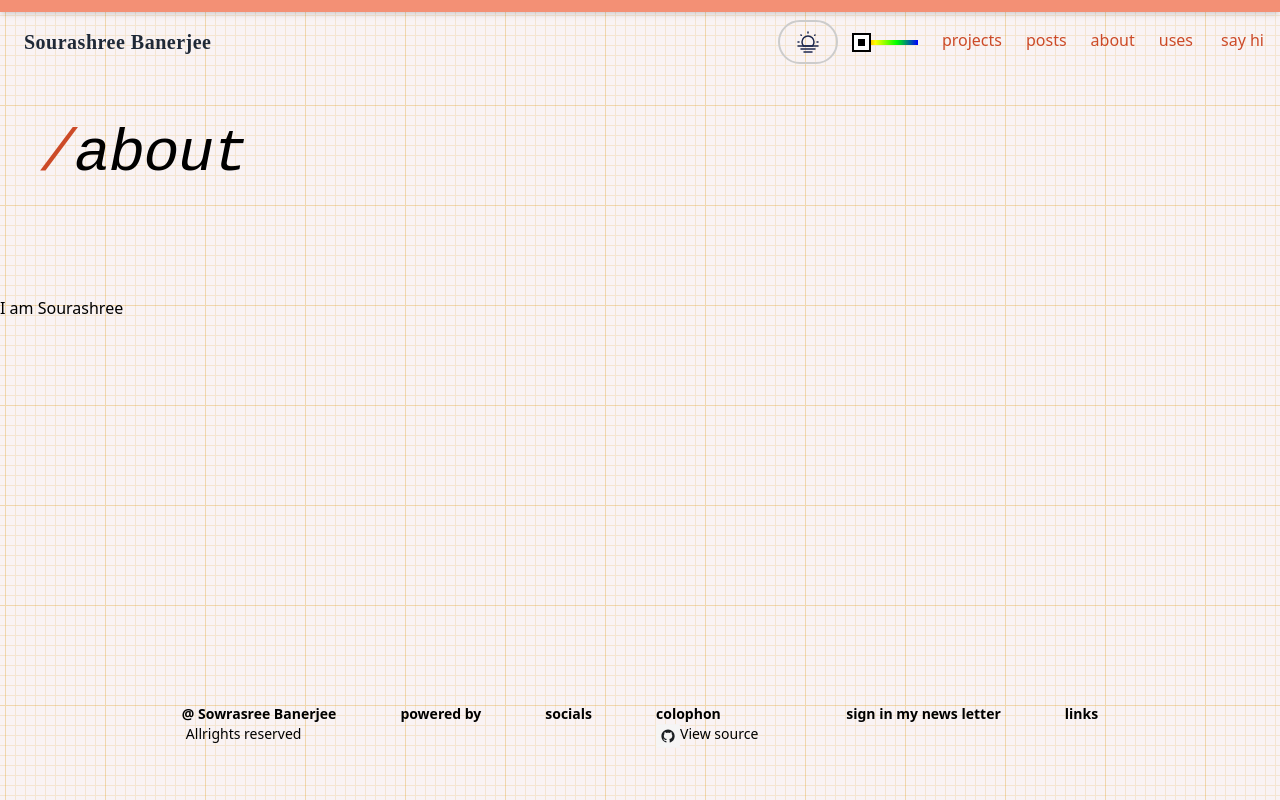
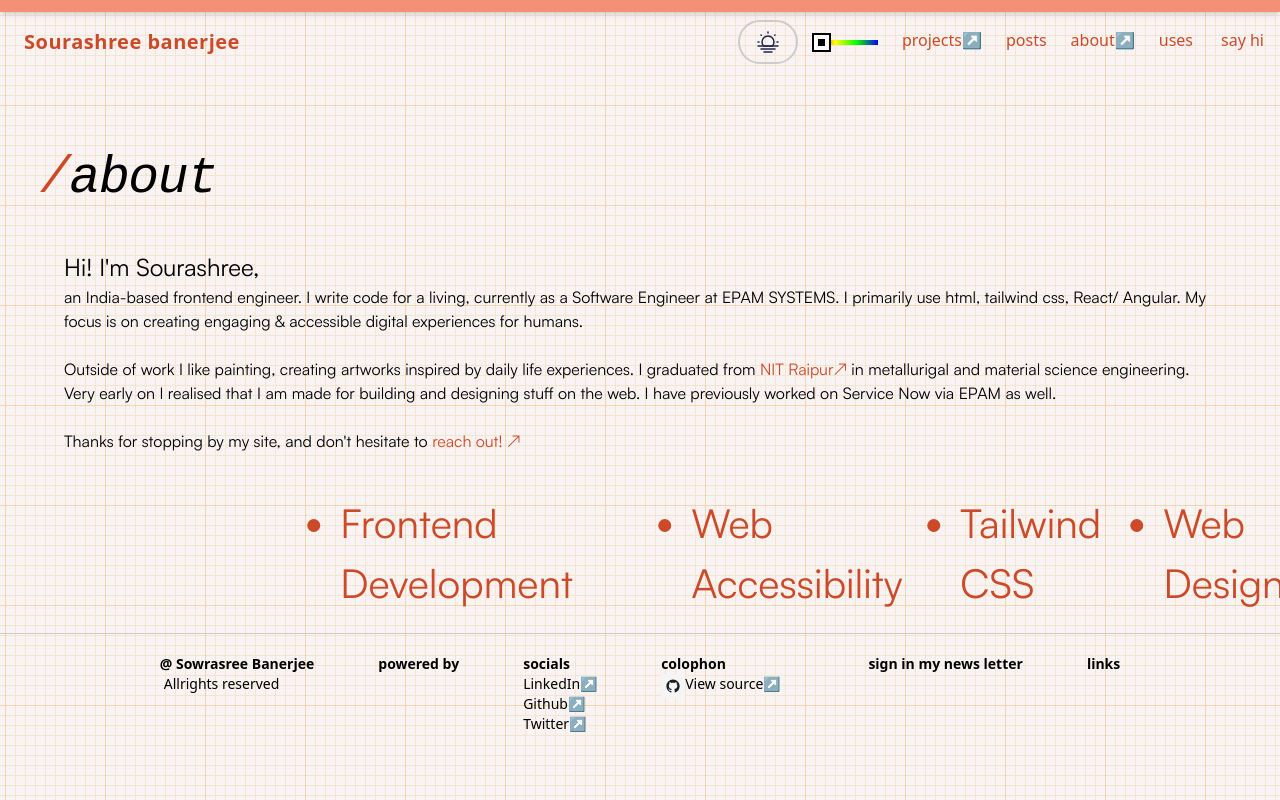
Before and after one commit to Shree0310/pigmentPie, a React (Create React App) app in the folder Desktop/pigmentPie/: page /about in a window 1280 px wide. Shown: the top 800 px of the page. Built offline with nearby package versions, Linux system fonts and the light colour scheme; a web font is replaced by a local one.

Commit message:
footer changes

```diff
--- a/Desktop/pigmentPie/src/App.css
+++ b/Desktop/pigmentPie/src/App.css
@@ -10,6 +10,11 @@ body, html {
 
 }
 
+.footer-line {
+  height: 1px;
+  background-color: #ccc; /* Line color */
+  margin: 20px 0; /* Spacing around the line */
+}
 
 
 
--- a/Desktop/pigmentPie/src/App.js
+++ b/Desktop/pigmentPie/src/App.js
@@ -22,11 +22,12 @@ function RootLayout() {
       <nav>
         <Header />
       </nav>
-      <main>
+      <main className='flex-grow'>
         <Outlet /> {/* Outlet renders child routes like App, About, Projects */}
       </main>
       <footer>
-          <Footer/>
+        <div className="footer-line"></div>
+        <Footer />
       </footer>
     </div>
   );
--- a/Desktop/pigmentPie/src/Components/About.js
+++ b/Desktop/pigmentPie/src/Components/About.js
@@ -3,11 +3,34 @@ import  "./ColorSchemeToggle.css"
 
 const About = ()=>{
     return (
-        <div className="">
-            <h1 className="font-caskadia italic text-6xl tracking-tight mx-10 py-28">
+        <div>
+            <h1 className="font-caskadia italic text-[clamp(2rem,4vw,4rem)] tracking-tight mx-10 pt-32 pb-8">
                 <span className="sub-text">/</span>about</h1>
             {/* <h3 className="text-2xl font-sans font-light mx-12">I weave web experiences through code and art.</h3> */}
-            <p>I am Sourashree</p>
+            <p className="font-satoshi mx-16 text-[24px]">Hi! I'm Sourashree, </p>
+            <p className="font-satoshi mx-16 text-[16px]">
+            an India-based frontend engineer. I write code for a living, currently as a Software Engineer at EPAM SYSTEMS. I primarily use html, tailwind css, React/ Angular.
+            My focus is on creating engaging & accessible digital experiences for humans.
+            </p>
+            <br/>
+            <p className="font-satoshi mx-16 text-[16px]">
+            Outside of work I like painting, creating artworks inspired by daily life experiences. I graduated from <a className="sub-text">NIT Raipur</a> in metallurigal and material science engineering. Very early on I realised that I am made for building and designing stuff on the web.
+            I have previously worked on Service Now via EPAM as well.
+            </p>
+            <br/>
+            <p className="font-satoshi mx-16 text-[16px]">Thanks for stopping by my site, and don't hesitate to <a className="sub-text"> reach out! </a></p>
+
+            <div className="w-full sub-text overflow-hidden pt-10">
+            <ul className="font-satoshi list-disc text-[40px] animate-move-text flex space-x-3 px-4">
+                <li>Frontend Development </li>
+                <li>Web Accessibility </li>
+                <li>Tailwind CSS </li>
+                <li>Web Design </li>
+                <li>Design Systems</li>
+            </ul>
+            </div>
+
+
         </div>
     )
 }
--- a/Desktop/pigmentPie/src/Components/ColorSchemeToggle.css
+++ b/Desktop/pigmentPie/src/Components/ColorSchemeToggle.css
@@ -6,7 +6,7 @@
 
 body {
   background-color: var(--bg-color);
-  /* color: var(--text-color); */
+  color: var(--body-text-color);
 }
 
 nav {
@@ -14,12 +14,15 @@ nav {
   color: var(--text-color);
 }
 
-/* h1 {
-  color: var(--text-color);
-} */
 
 .sub-text{
   color: var(--text-color);
+}
+
+a::after {
+  content: "↗";
+  color: var(--text-color);
+  size: 16px;
 }
 
 
--- a/Desktop/pigmentPie/src/Components/ColorSchemeToggle.js
+++ b/Desktop/pigmentPie/src/Components/ColorSchemeToggle.js
@@ -62,6 +62,7 @@ const ColorSchemeToggle =() =>{
         let newBgColor = '';
         let newNavBarColor = '';
         let newNavbarTextColor = '';
+        let newDarkTextColor = '';
 
         if(currentTheme === 'light'){
             const lightColors = ['#F9F3F4', '#C7DC85', '#FFB219', '#B8E095', '#F0D04E'];
@@ -74,13 +75,15 @@ const ColorSchemeToggle =() =>{
             const darkColors = ['#000000', '#000000', '#141A17', '#6E6E6E', '#D65790'];
             newBgColor = interpolateColor(darkColors, value);
             newNavBarColor = interpolateColor(['#9C9292', '#EA5C1A', '#A0B49C', '#A0A0A0', '#CCCCCC'], value);
-            newNavbarTextColor = interpolateColor(['#FFFFFF', '#FFFFFF', '#467268', '#A0A0A0', '#2B1439'], value);
+            newNavbarTextColor = interpolateColor(['#DC8930', '#CDCDCD', '#467268', '#A0A0A0', '#2B1439'], value);
+            newDarkTextColor= interpolateColor(['#DADADA', '#DADADA', '#DADADA', '#DADADA', '#DADADA'], value);
             //console.log(newColor);
         }
         //document.body.style.backgroundColor = newColor;
         document.documentElement.style.setProperty('--bg-color', newBgColor);
         document.documentElement.style.setProperty('--navbar-color', newNavBarColor);
         document.documentElement.style.setProperty('--text-color', newNavbarTextColor);
+        document.documentElement.style.setProperty('--body-text-color', newDarkTextColor);
     }
 
     return (
--- a/Desktop/pigmentPie/src/Components/Footer.js
+++ b/Desktop/pigmentPie/src/Components/Footer.js
@@ -2,8 +2,9 @@ import githubIcon from "./../Assets/images/github.svg"
 
 const Footer = () =>{
     return (
+
         <div className="flex justify-center">
-            <ul className="flex items-between pt-96  text-sm">
+            <ul className="flex items-between text-sm h-[400px]">
                 <li className="font-semibold  px-8">
                     @ Sowrasree Banerjee
                     <p className="font-light px-1">
@@ -15,6 +16,11 @@ const Footer = () =>{
                 </li>
                 <li className="px-8 font-semibold">
                     socials
+                    <ul>
+                       <li><a className="font-light" href="https://www.linkedin.com/in/sowrasree-banerjee-810ba2131/">LinkedIn</a></li>
+                        <li><a className="font-light" href="https://github.com/Shree0310">Github</a></li>
+                        <li><a className="font-light" href="https://x.com/sourashreeart">Twitter</a></li>
+                    </ul>
                 </li>
                 <li className="px-8 font-semibold">
                     colophon
--- a/Desktop/pigmentPie/src/Components/Header.js
+++ b/Desktop/pigmentPie/src/Components/Header.js
@@ -1,13 +1,17 @@
 import { Link } from "react-router-dom";
 import ColorSchemeToggle from "./ColorSchemeToggle";
+import './ColorSchemeToggle.css'
 
 const Header = ()=>{
     return (
+
         <nav>
         <div className="h-3 shadow-md">
-        <div className="flex items-center justify-between py-4">
+        <div className="flex items-center justify-between py-4 pb-28">
             <div className="flex items-center mx-6">
-            <div className="font-bold text-xl text-gray-800 tracking-wide" style={{ fontFamily: "'Cormorant SC', serif" }}>Sourashree Banerjee</div>
+            <div className="font-sans sub-text font-bold text-xl text-gray-800 tracking-wide">
+                Sourashree banerjee
+            </div>
             </div>
 
             <div className="flex items-between">
--- a/Desktop/pigmentPie/src/Components/Projects.js
+++ b/Desktop/pigmentPie/src/Components/Projects.js
@@ -1,10 +1,20 @@
+import './../App.css'
+
+
 const Projects = () =>{
     return (
         <div>
-            <h1 className="font-caskadia italic text-[clamp(2rem,4vw,4rem)] tracking-tight mx-10 py-28">
+            <h1 className="font-caskadia italic text-[clamp(2rem,4vw,4rem)] tracking-tight mx-10 pt-32 pb-8">
             <span className="sub-text">/</span>selected-works
             </h1>
-            <p>Foodie</p>
+            <ul className="font-satoshi mx-16 text-[24px]">A non-chronological list of select projects covering front-end development works.</ul>
+            <li className="list-none mx-16 text-[80px] pt-16">
+                <a  className="font-agentOrange" href="https://foodie.sourashreeart.com/">FOODIE</a>
+            </li>
+
+            <li className='list-none mx-16 text-[80px]'>
+                <a href="" className='font-agentOrange'>Movies GPT</a>
+            </li>
         </div>
     );
 };
--- a/Desktop/pigmentPie/src/index.css
+++ b/Desktop/pigmentPie/src/index.css
@@ -5,6 +5,20 @@
 @font-face {
   font-family: 'Caskadia Cove';
   src: url('./Assets/fonts/CaskaydiaCove-ExtraLight.ttf') format('truetype');
+  font-weight: normal;
+  font-style: normal;
+}
+
+@font-face {
+  font-family: 'Satoshi';
+  src: url('./Assets/fonts/Satoshi-Regular.ttf');
+  font-weight: normal;
+  font-style: normal;
+}
+
+@font-face {
+  font-family: 'AgentOrange';
+  src: url('./Assets/fonts/AgentOrange.ttf');
   font-weight: normal;
   font-style: normal;
 }
--- a/Desktop/pigmentPie/tailwind.config.js
+++ b/Desktop/pigmentPie/tailwind.config.js
@@ -5,8 +5,19 @@ module.exports = {
   ],
   theme: {
     extend: {
+      keyframes: {
+        move: {
+          '0%': { transform: 'translateX(100%)' },
+          '100%': { transform: 'translateX(-100%)' },
+        }
+      },
+      animation: {
+        'move-text': 'move 15s linear infinite',
+      },
       fontFamily: {
         caskadia: ['Caskadia Cove', 'monospace'],
+        satoshi: ['Satoshi', 'monospace'],
+        agentOrange: ['AgentOrange', 'ßmonospace']
       },
     },
   },
```
Also changed, not shown: Desktop/pigmentPie/src/Assets/fonts/AgentOrange.ttf (added), Desktop/pigmentPie/src/Assets/fonts/Satoshi-Regular.ttf (added).
